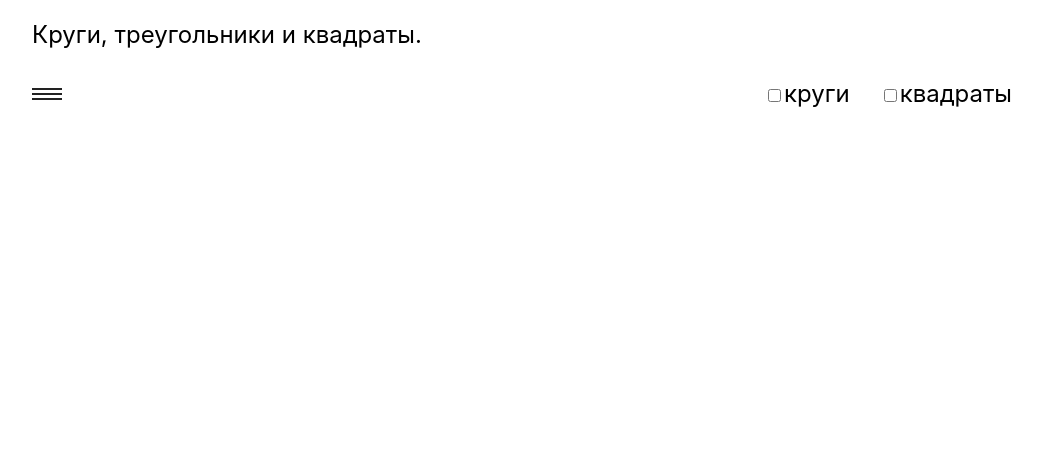
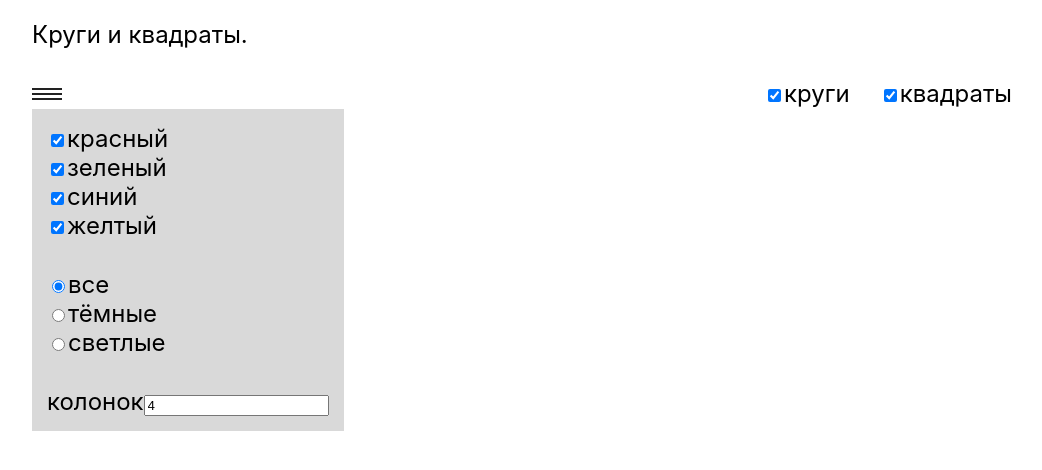
Before and after one commit to annadan1/circle_square, a React (Create React App) app: page / in a window 1280 px wide. Both pictures are taken after a click on the element 165 px from the left and 94 px from the top of the page. Shown: the top 470 px of the page, without its empty margins (118-1160 px from the left). Built offline with nearby package versions, Linux system fonts and the light colour scheme; the HTML template or start-up script is replaced by a standard one.

Commit message:
Add popup menu

```diff
--- a/package.json
+++ b/package.json
@@ -1,5 +1,5 @@
 {
-  "name": "circle_triangle_square",
+  "name": "circle_square",
   "version": "0.1.0",
   "private": true,
   "scripts": {
--- a/src/components/Filters/Checkboxes/Checkbox.tsx
+++ b/src/components/Filters/Checkboxes/Checkbox.tsx
@@ -1,4 +1,4 @@
-import React from "react";
+import React, { useState } from "react";
 
 interface Props {
   id: string;
@@ -6,9 +6,15 @@ interface Props {
 }
 
 export const Checkbox: React.FC<Props> = ({ id, text }) => {
+  const [checked, setChecked] = useState<boolean>(true);
   return (
     <div>
-      <input type="checkbox" id={id} />
+      <input
+        type="checkbox"
+        id={id}
+        checked={checked}
+        onChange={() => setChecked((prev) => !prev)}
+      />
       <label htmlFor={id}>{text}</label>
     </div>
   );
--- /dev/null
+++ b/src/components/Filters/RadioButtons/RadioButtons.tsx
@@ -0,0 +1,44 @@
+import { useState } from "react";
+
+export const RadioButtons: React.FC = () => {
+  const [checkedId, setCheckedId] = useState<string>("all");
+
+  const handleClick = (e: React.ChangeEvent<HTMLInputElement>) => {
+    setCheckedId(e.target.value);
+  };
+
+  return (
+    <>
+      <div>
+        <input
+          type="radio"
+          id="all"
+          value="all"
+          checked={checkedId === "all" ? true : false}
+          onChange={handleClick}
+        />
+        <label htmlFor="all">все</label>
+      </div>
+      <div>
+        <input
+          type="radio"
+          id="dark"
+          value="dark"
+          checked={checkedId === "dark" ? true : false}
+          onChange={handleClick}
+        />
+        <label htmlFor="dark">тёмные</label>
+      </div>
+      <div>
+        <input
+          type="radio"
+          id="light"
+          value="light"
+          checked={checkedId === "light" ? true : false}
+          onChange={handleClick}
+        />
+        <label htmlFor="light">светлые</label>
+      </div>
+    </>
+  );
+};
--- a/src/components/Header/Header.tsx
+++ b/src/components/Header/Header.tsx
@@ -1,5 +1,5 @@
 import React from "react";
 
 export const Header: React.FC = () => {
-  return <header>Круги, треугольники и квадраты.</header>;
+  return <header>Круги и квадраты.</header>;
 };
--- /dev/null
+++ b/src/components/Menu/BurgerMenu/BurgerMenu.module.scss
@@ -0,0 +1,8 @@
+@import "../../../styles/variables";
+
+.menu {
+  background-color: $color-gray;
+}
+.section {
+  padding: 15px;
+}
--- a/src/components/Menu/BurgerMenu/BurgerMenu.tsx
+++ b/src/components/Menu/BurgerMenu/BurgerMenu.tsx
@@ -1,12 +1,31 @@
 import { useState } from "react";
-import { BurgerButton } from "./BurgerButton/BurgerButton";
+import { RadioButtons } from "../../Filters/RadioButtons/RadioButtons";
+import { BurgerButton } from "../BurgerButton/BurgerButton";
+import { Checkbox } from "../../Filters/Checkboxes/Checkbox";
+import styles from "./BurgerMenu.module.scss";
 
 export const BurgerMenu: React.FC = () => {
   const [active, setActive] = useState<boolean>(false);
   return (
     <div>
       <BurgerButton handleClick={() => setActive((prev) => !prev)} />
-      {active && <div className="menu"></div>}
+      {active && (
+        <div className={styles.menu}>
+          <div className={styles.section}>
+            <Checkbox id="red" text="красный" />
+            <Checkbox id="green" text="зеленый" />
+            <Checkbox id="blue" text="синий" />
+            <Checkbox id="yellow" text="желтый" />
+          </div>
+          <div className={styles.section}>
+            <RadioButtons />
+          </div>
+          <div className={styles.section}>
+            <label htmlFor="column">колонок</label>
+            <input type="number" id="column" value="4" />
+          </div>
+        </div>
+      )}
     </div>
   );
 };
```
Also changed, not shown: src/hooks/useOnclickOutside.ts (added, +29 -0 lines), src/hooks/useValidate.ts (added, +9 -0 lines), src/components/Menu/BurgerButton/BurgerButton.module.scss (renamed from src/components/Menu/BurgerMenu/BurgerButton/BurgerButton.module.scss), src/components/Menu/BurgerButton/BurgerButton.tsx (renamed from src/components/Menu/BurgerMenu/BurgerButton/BurgerButton.tsx).
